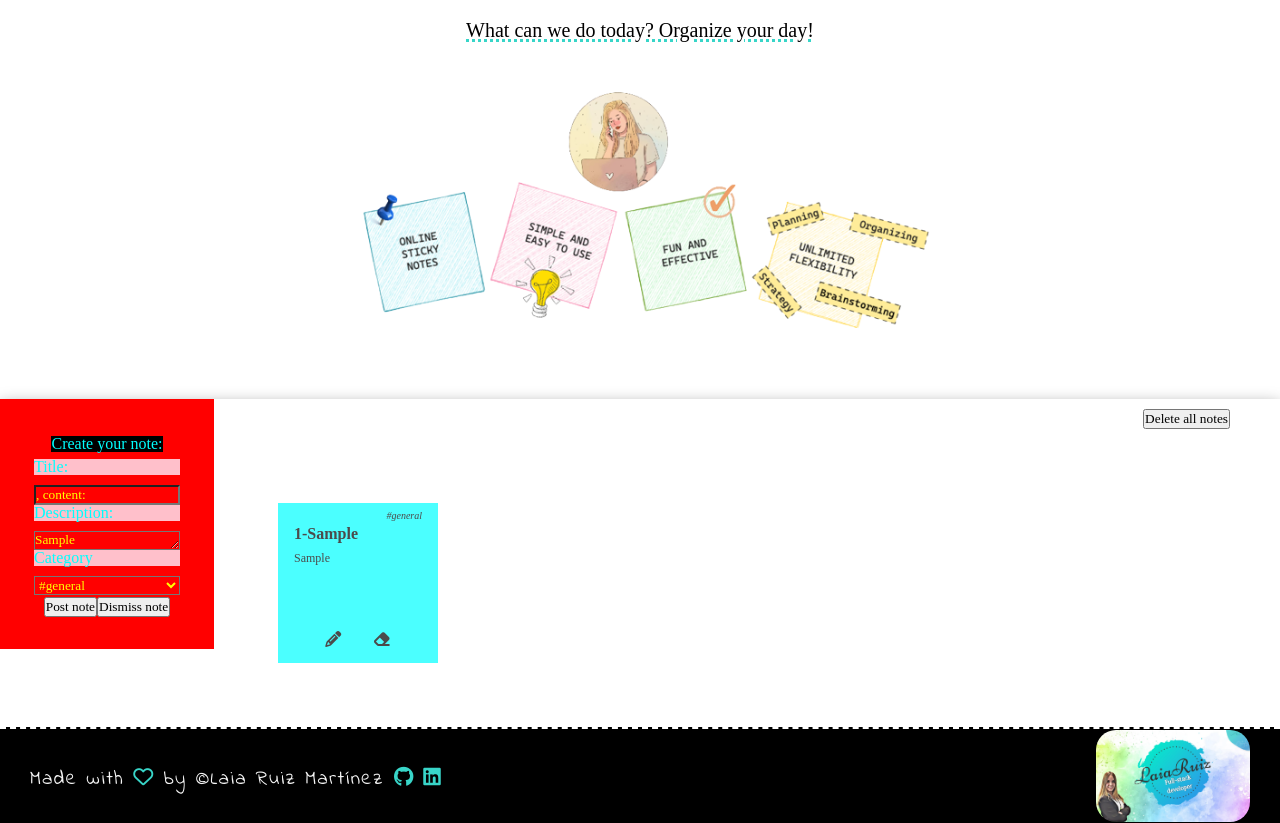
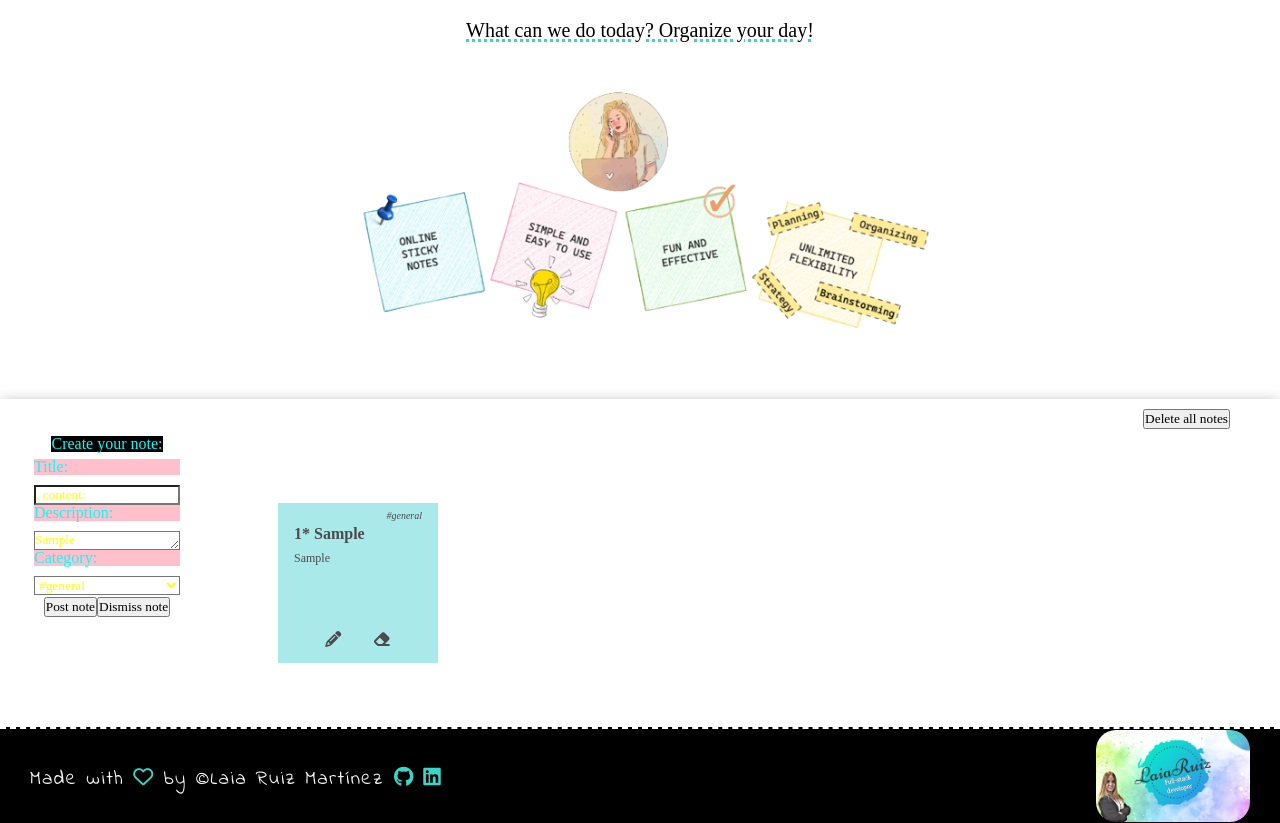
Before and after one commit to LaiaRuizM/create-notes, a React (Create React App) app: page / in a window 1280 px wide. Both pictures are taken after typing "Sample", "Sample" into the empty fields and a click on the button "Post note". Built offline with nearby package versions, Linux system fonts and the light colour scheme; a web font is replaced by a local one.

Commit message:
fix: background note items

```diff
--- a/src/components/App.js
+++ b/src/components/App.js
@@ -1,20 +1,20 @@
+import { useEffect, useState } from "react";
 import Aside from "./createYourNote/Aside";
 import NoteList from "./dashboardNotes/NoteList";
 import Footer from "./Footer";
+import headerImg from "../images/header-img.png";
 import "../styles/App.scss";
-import headerImg from "../images/header-img.png";
-import { useEffect, useState } from "react";
 
 function App() {
   const [allNotes, setAllNotes] = useState([]);
   const [allCategory, setAllCategory] = useState([
-    { name: "general", color: "#86E1E0" },
-    { name: "activities", color: "#FDE780" },
-    { name: "work", color: "#B494C5" },
-    { name: "personal", color: "#C5EA8B" },
-    { name: "birthday", color: "#F7ABC7" },
-    { name: "urgent", color: "#FBBAA4" },
-    { name: "ASAP", color: "#EE9392" },
+    { name: "general", color: "#86e1e0" },
+    { name: "activities", color: "#Fde780" },
+    { name: "work", color: "#b494c5" },
+    { name: "personal", color: "#c5ea8b" },
+    { name: "birthday", color: "#f7abc7" },
+    { name: "urgent", color: "#fbbaa4" },
+    { name: "ASAP", color: "#ee9392" },
   ]);
   const [newId, setNewId] = useState(1);
   const [newNote, setNewNote] = useState({
@@ -39,7 +39,7 @@ function App() {
   });
 
   const handleCreateNewNote = () => {
-    setAllNotes((eachNote) => eachNote.concat(newNote));
+    setAllNotes(eachNote => eachNote.concat(newNote));
     setNewId(newId + 1);
     resetPostedNote();
   };
@@ -75,11 +75,11 @@ function App() {
     setNewId(1);
   };
 
-  const handleDeleteNote = (index) => {
-    setAllNotes(allNotes.filter((note, i) => i !== index));
+  const handleDeleteNote = index => {
+    setAllNotes(allNotes.filter((eachNote, i) => i !== index));
   };
 
-  const handleEditNote = (index) => {
+  const handleEditNote = index => {
     setNewNote(allNotes[index]);
     setNoteIsEditing(true);
     setIndexIsEditing(index);
@@ -108,16 +108,14 @@ function App() {
           noteIsEditing={noteIsEditing}
           resetPostedNote={resetPostedNote}
           handleUpdateNote={handleUpdateNote}
-          handleInputNote={handleInputNote}
-        ></Aside>
+          handleInputNote={handleInputNote}></Aside>
         <NoteList
-          allNotes={allNotes}
+          userNotes={allNotes}
           newNote={newNote}
           allCategory={allCategory}
           deleteAllNotes={deleteAllNotes}
           handleDeleteNote={handleDeleteNote}
-          handleEditNote={handleEditNote}
-        ></NoteList>
+          handleEditNote={handleEditNote}></NoteList>
       </main>
       <Footer></Footer>
     </>
--- a/src/components/createYourNote/Aside.js
+++ b/src/components/createYourNote/Aside.js
@@ -19,8 +19,7 @@ const Aside = ({
         noteIsEditing={noteIsEditing}
         resetPostedNote={resetPostedNote}
         handleUpdateNote={handleUpdateNote}
-        handleInputNote={handleInputNote}
-      ></PostedNote>
+        handleInputNote={handleInputNote}></PostedNote>
     </aside>
   );
 };
--- a/src/components/createYourNote/PostedNote.js
+++ b/src/components/createYourNote/PostedNote.js
@@ -9,7 +9,7 @@ const PostedNote = ({
   handleUpdateNote,
   handleInputNote,
 }) => {
-  const handleInputChange = (ev) => {
+  const handleInputChange = ev => {
     const { name, value } = ev.target;
     handleInputNote(name, value);
   };
@@ -22,12 +22,12 @@ const PostedNote = ({
     );
   });
 
-  const handleResetNote = (event) => {
+  const handleResetNote = event => {
     event.preventDefault();
     resetPostedNote();
   };
 
-  const handlePostNote = (event) => {
+  const handlePostNote = event => {
     event.preventDefault();
     noteIsEditing ? handleUpdateNote() : handleCreateNewNote();
   };
@@ -37,18 +37,17 @@ const PostedNote = ({
       <form
         className="form"
         onReset={handleResetNote}
-        onSubmit={handlePostNote}
-      >
+        onSubmit={handlePostNote}>
         <legend className="form__legend">
           {noteIsEditing ? "Edit your note:" : "Create your note:"}
         </legend>
         <div className="form__container">
-          <label className="form__container__label" htmlFor="title">
+          <label htmlFor="title" className="form__container__label">
             Title:
           </label>
           <input
+            value={newNote.title}
             className="form__container__input"
-            value={newNote.title}
             type="text"
             required
             placeholder="Introduce your title:"
@@ -57,28 +56,26 @@ const PostedNote = ({
             title="You can introduce here the title of your to do"
             onChange={handleInputChange}
           />
-          <label className="form__container__label" htmlFor="content">
+          <label htmlFor="content" className="form__container__label">
             Description:
           </label>
           <textarea
-            className="form__container__textarea"
             value={newNote.content}
             name="content"
+            rows="5"
             cols="25"
-            rows="5"
             placeholder="Introduce your description"
             maxLength="100"
             onChange={handleInputChange}
-          ></textarea>
-          <label className="form__container__label" htmlFor="categoryTheme">
-            Category
+            className="form__container__textarea"></textarea>
+          <label htmlFor="categoryTheme" className="form__container__label">
+            Category:
           </label>
           <select
-            className="form__container__select"
             name="categoryTheme"
             onChange={handleInputChange}
             value={newNote.categoryTheme}
-          >
+            className="form__container__select">
             {categorySelected}
           </select>
         </div>
--- a/src/components/dashboardNotes/NoteItem.js
+++ b/src/components/dashboardNotes/NoteItem.js
@@ -12,17 +12,16 @@ const NoteItem = ({
   handleDeleteNote,
   handleEditNote,
 }) => {
-  const [colorNote, setColorNote] = useState("#86E1E0");
+  const handleToDeleteNote = () => {
+    handleDeleteNote(index);
+  };
+
   const handleToEditNote = () => {
     handleEditNote(index);
   };
 
-  const handleToDeleteNote = () => {
-    handleDeleteNote(index);
-  };
-
   const noteCategoryTheme = allCategory.find(
-    (eachCategoryTheme) => eachCategoryTheme.name === categoryTheme
+    eachCategoryTheme => eachCategoryTheme.name === categoryTheme
   );
 
   return (
@@ -31,16 +30,14 @@ const NoteItem = ({
         newNote.title.length !== 0 || newNote.content.length !== 0
           ? "unactive"
           : "active"
-      }`}
-    >
+      }`}>
       <div
         className="note__item__container"
-        style={{ background: noteCategoryTheme.colorNote }}
-      >
+        style={{ background: noteCategoryTheme.color }}>
         <div className="note__item__container__text">
           <small>#{categoryTheme}</small>
           <h2>
-            {id}-{title}
+            {id}* {title}
           </h2>
           <p>{content}</p>
         </div>
@@ -49,13 +46,11 @@ const NoteItem = ({
           <i
             className="fas fa-pencil-alt"
             index={index}
-            onClick={handleToEditNote}
-          ></i>
+            onClick={handleToEditNote}></i>
           <i
             className="fas fa-eraser"
             index={index}
-            onClick={handleToDeleteNote}
-          ></i>
+            onClick={handleToDeleteNote}></i>
         </div>
       </div>
     </li>
--- a/src/components/dashboardNotes/NoteList.js
+++ b/src/components/dashboardNotes/NoteList.js
@@ -2,32 +2,31 @@ import NoteItem from "./NoteItem";
 import "../../styles/layouts/NoteList.scss";
 
 const NoteList = ({
-  allNotes,
+  userNotes,
   newNote,
   allCategory,
   deleteAllNotes,
   handleDeleteNote,
   handleEditNote,
 }) => {
-  const eachNote = allNotes.map((note, index) => {
+  const eachNote = userNotes.map((note, index) => {
     return (
       <NoteItem
+        key={note.id + note.title}
         index={index}
         id={note.id}
-        key={note.id + note.title}
         title={note.title}
-        content={note.title}
+        content={note.content}
         newNote={newNote}
         allCategory={allCategory}
         categoryTheme={note.categoryTheme}
         handleDeleteNote={handleDeleteNote}
-        handleEditNote={handleEditNote}
-      ></NoteItem>
+        handleEditNote={handleEditNote}></NoteItem>
     );
   });
   return (
     <section className="note__section">
-      {allNotes.length !== 0 ? (
+      {userNotes.length !== 0 ? (
         <div className="note__section__btn">
           <button onClick={deleteAllNotes}>Delete all notes</button>
         </div>
--- a/src/styles/layouts/Aside.scss
+++ b/src/styles/layouts/Aside.scss
@@ -1,5 +1,5 @@
 .aside {
   height: 100%;
   color: aqua;
-  background-color: red;
+  // background-color: red;
 }
--- a/src/styles/layouts/NoteItem.scss
+++ b/src/styles/layouts/NoteItem.scss
@@ -1,6 +1,6 @@
 .note__item {
   margin: 1em;
-  background-color: aqua;
+  // background: aqua;
   &__container {
     text-decoration: none;
     display: flex;
```
